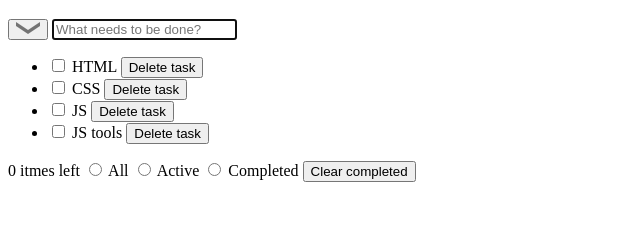
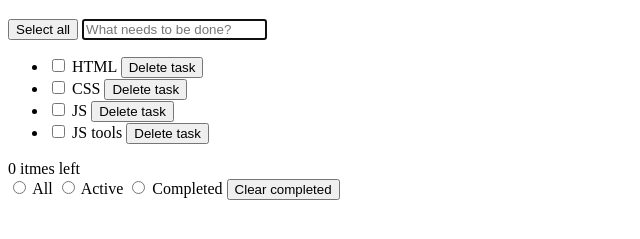
Before and after one commit to ok-technopolis-autumn-2019/Ilya_Gusarov, a plain HTML site: page index.html in a window 1280 px wide. Shown: the part 61-300 px from the top of the page, without its empty margins (0-640 px from the left). Drawn offline with Linux system fonts and the light colour scheme.

Commit message:
fixed select-all button

```diff
--- a/index.html
+++ b/index.html
@@ -14,7 +14,7 @@
 
       <div class="upper-menu-bar" role="menubar">
         <button class="select-all" aria-label="open-list-of-tasks">
-          <img src="icons/select-all.png" role="img" alt="picture of select-all button" />
+          Select all
         </button>
         <input
           type="text"
@@ -51,9 +51,11 @@
       </div>
 
       <div class="todo-display-edit" role="menubar">
-        <span class="items-left">
-          0 itmes left
-        </span>
+        <div class="todo-display-edit__item">
+          <span class="items-left">
+            0 itmes left
+          </span>
+        </div>
         <label class="items-all" role="menuitem">
           <input type="radio" role="radio" value="All" aria-label="display-all"/>
           <span class="items-all__text">All</span>
```
